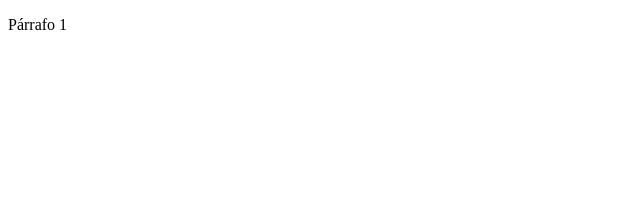
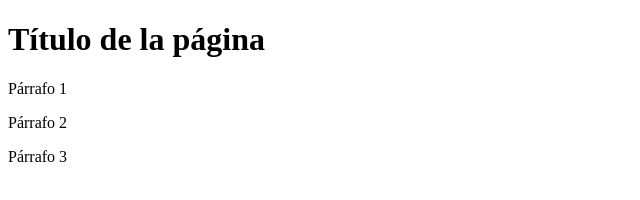
Before and after one commit to catrielfur/Mi_Proyecto, a plain HTML site: page index.html in a window 1280 px wide. Shown: the whole page, without its empty margins (0-640 px from the left). Drawn offline with Linux system fonts and the light colour scheme.

Commit message:
tercer commit en la rama master

```diff
--- a/index.html
+++ b/index.html
@@ -6,8 +6,12 @@
     <title>Document</title>
 </head>
 <body>
+        <h1>Título de la página</h1>
     <div>
         <p> Párrafo 1</p>
+        <p> Párrafo 2</p>
+        <p> Párrafo 3</p>
+
     </div>
 
 </body>
```
